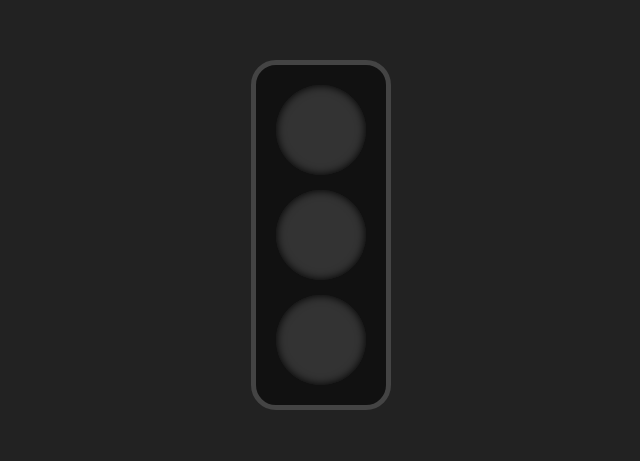
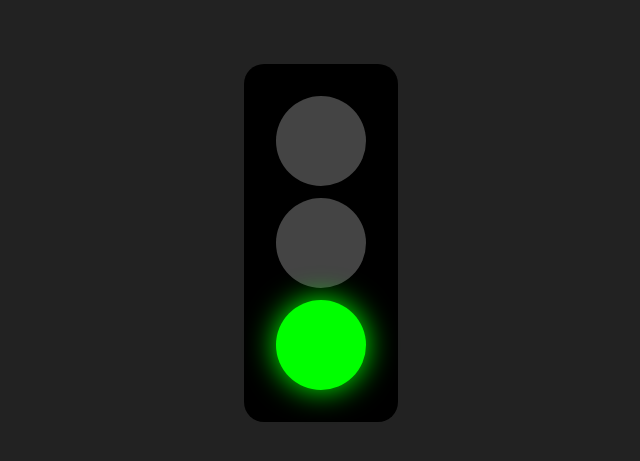
Before and after one commit to valdemarjhh-del/ksj, a plain HTML site: page index.html in a window 1280 px wide. Shown: the part 165-626 px from the top of the page, without its empty margins (319-959 px from the left). Drawn offline with Linux system fonts and the light colour scheme.

Commit message:
Refactor traffic light HTML and CSS structure

```diff
--- a/index.html
+++ b/index.html
@@ -1,49 +1,43 @@
+
 <!DOCTYPE html>
-<html lang="en">
+<html>
 <head>
-    <meta charset="UTF-8">
-    <meta name="viewport" content="width=device-width, initial-scale=1.0">
     <title>Traffic Light</title>
 
     <style>
         body {
-            background-color: #222;
+            background: #222;
             display: flex;
             justify-content: center;
             align-items: center;
             height: 100vh;
-            margin: 0;
         }
 
         .traffic-light {
-            background: #111;
+            background: black;
             padding: 20px;
-            border-radius: 25px;
-            display: flex;
-            flex-direction: column;
-            gap: 15px;
-            border: 5px solid #444;
+            border-radius: 20px;
         }
 
         .light {
             width: 90px;
             height: 90px;
             border-radius: 50%;
-            background: #333;
-            box-shadow: inset 0 0 10px #000;
+            margin: 12px;
+            background: #444;
         }
 
-        .red.active {
+        .red.on {
             background: red;
             box-shadow: 0 0 30px red;
         }
 
-        .yellow.active {
+        .yellow.on {
             background: yellow;
             box-shadow: 0 0 30px yellow;
         }
 
-        .green.active {
+        .green.on {
             background: lime;
             box-shadow: 0 0 30px lime;
         }
@@ -59,17 +53,25 @@
 </div>
 
 <script>
-        const red = document.getElementById("red");
-        const yellow = document.getElementById("yellow");
-        const green = document.getElementById("green");
+    const lights = [
+        document.getElementById("red"),
+        document.getElementById("yellow"),
+        document.getElementById("green")
+    ];
 
-        function turnOffAll() {
-            red.classList.remove("active");
-            yellow.classList.remove("active");
-            green.classList.remove("active");
+    let currentLight = 0;
+
+    function changeLight() {
+        lights.forEach(light => light.classList.remove("on"));
+
+        lights[currentLight].classList.add("on");
+
+        currentLight = (currentLight + 1) % 3;
     }
 
-        function trafficLight() {
-            // Red light
-            turnOffAll();
-            red.classList.add("active");
+    changeLight();
+    setInterval(changeLight, 2000);
+</script>
+
+</body>
+</html>
```
Lines whose indentation alone changed are shown as unchanged.
